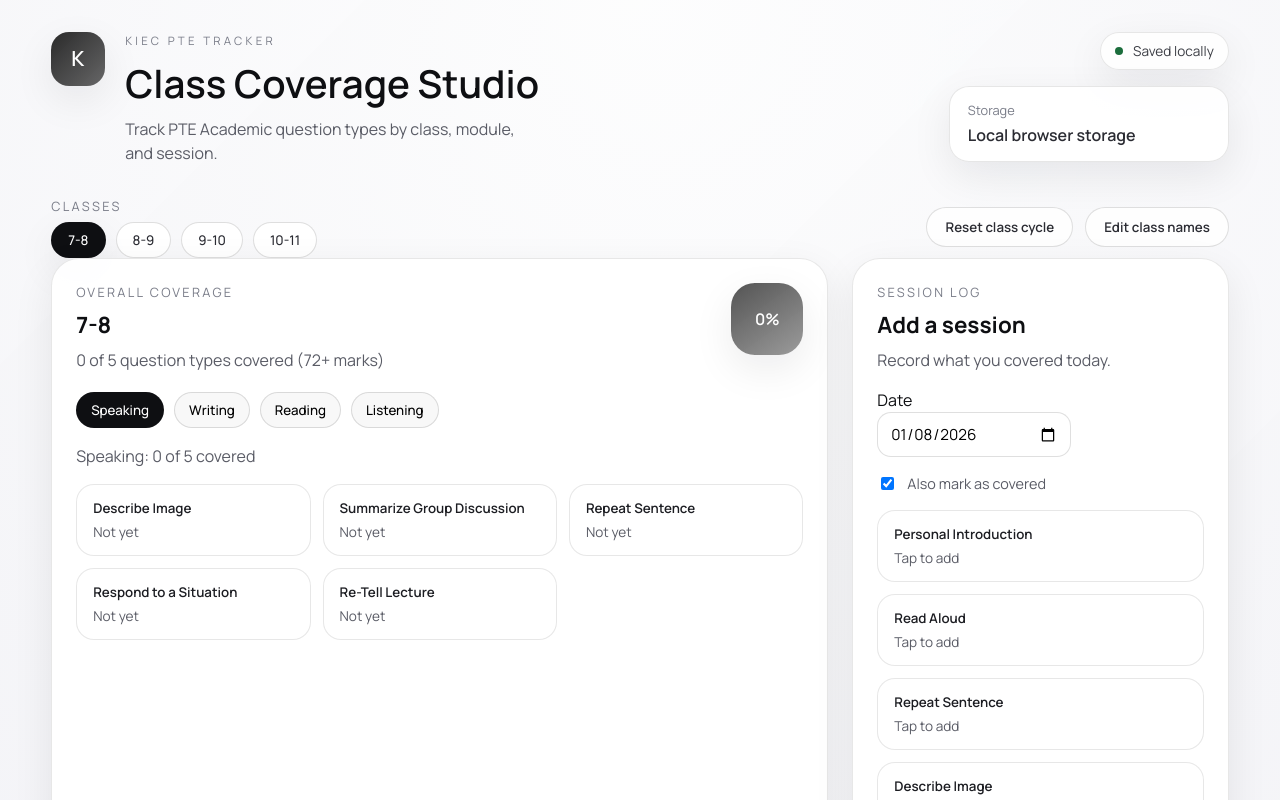
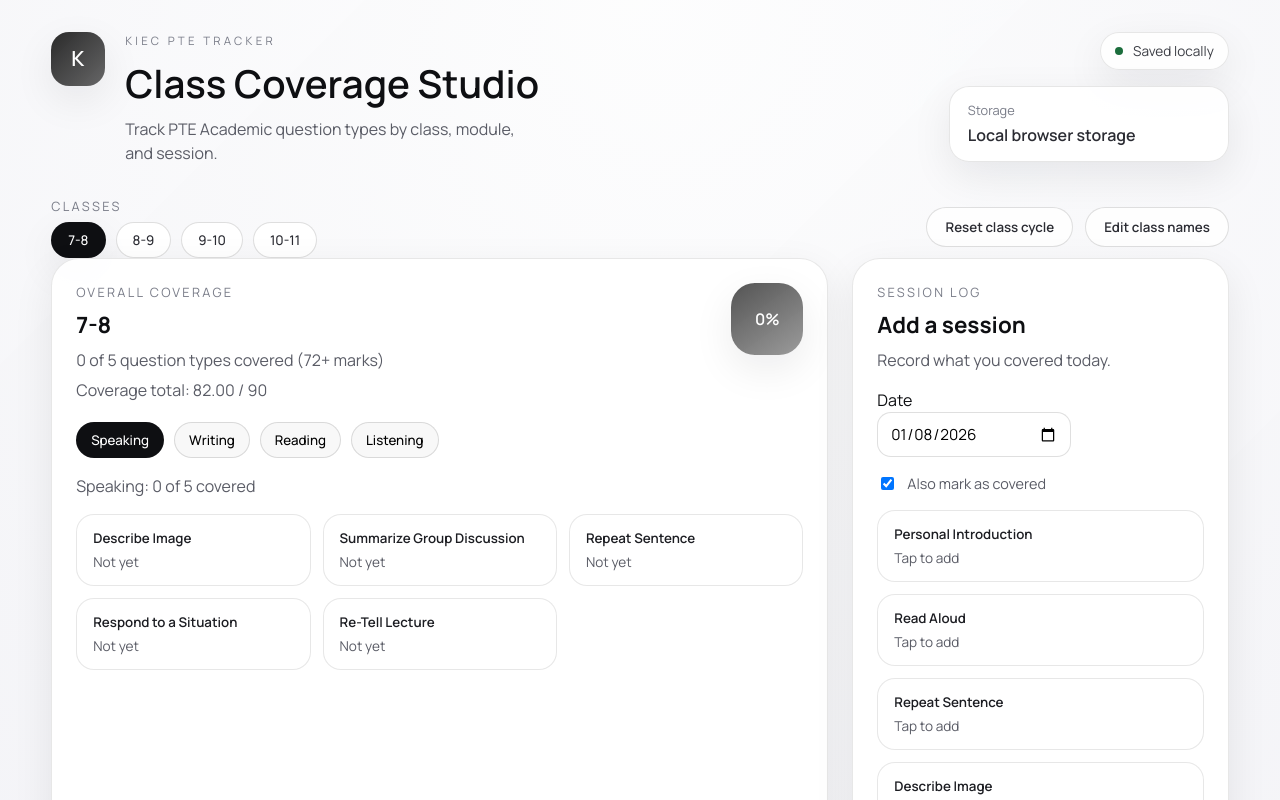
Before and after one commit to scuba3198/pte-class-coverage, a React (Vite) app: page / in a window 1280 px wide. Shown: the top 800 px of the page. Built offline with nearby package versions, Linux system fonts and the light colour scheme.

Commit message:
Show coverage marks total per section

```diff
--- a/src/App.jsx
+++ b/src/App.jsx
@@ -118,6 +118,10 @@ function App() {
   const coverageQuestionTypeIds = useMemo(
     () => getCoverageQuestionTypeIdsForSkill(activeSkill, 72),
     [activeSkill]
+  );
+  const coverageMarksTotal = useMemo(
+    () => coverageEntries.reduce((sum, entry) => sum + (entry.scores[activeSkill] || 0), 0),
+    [coverageEntries, activeSkill]
   );
 
   const coverageCounts = useMemo(() => {
@@ -351,6 +355,7 @@ function App() {
                 <p className="card-subtitle">
                   {coverageCounts.covered} of {coverageCounts.total} question types covered (72+ marks)
                 </p>
+                <p className="card-subtitle">{`Coverage total: ${coverageMarksTotal.toFixed(2)} / 90`}</p>
               </div>
               <div className="progress-ring">
                 <span>{Math.round((coverageCounts.covered / coverageCounts.total) * 100) || 0}%</span>
```
